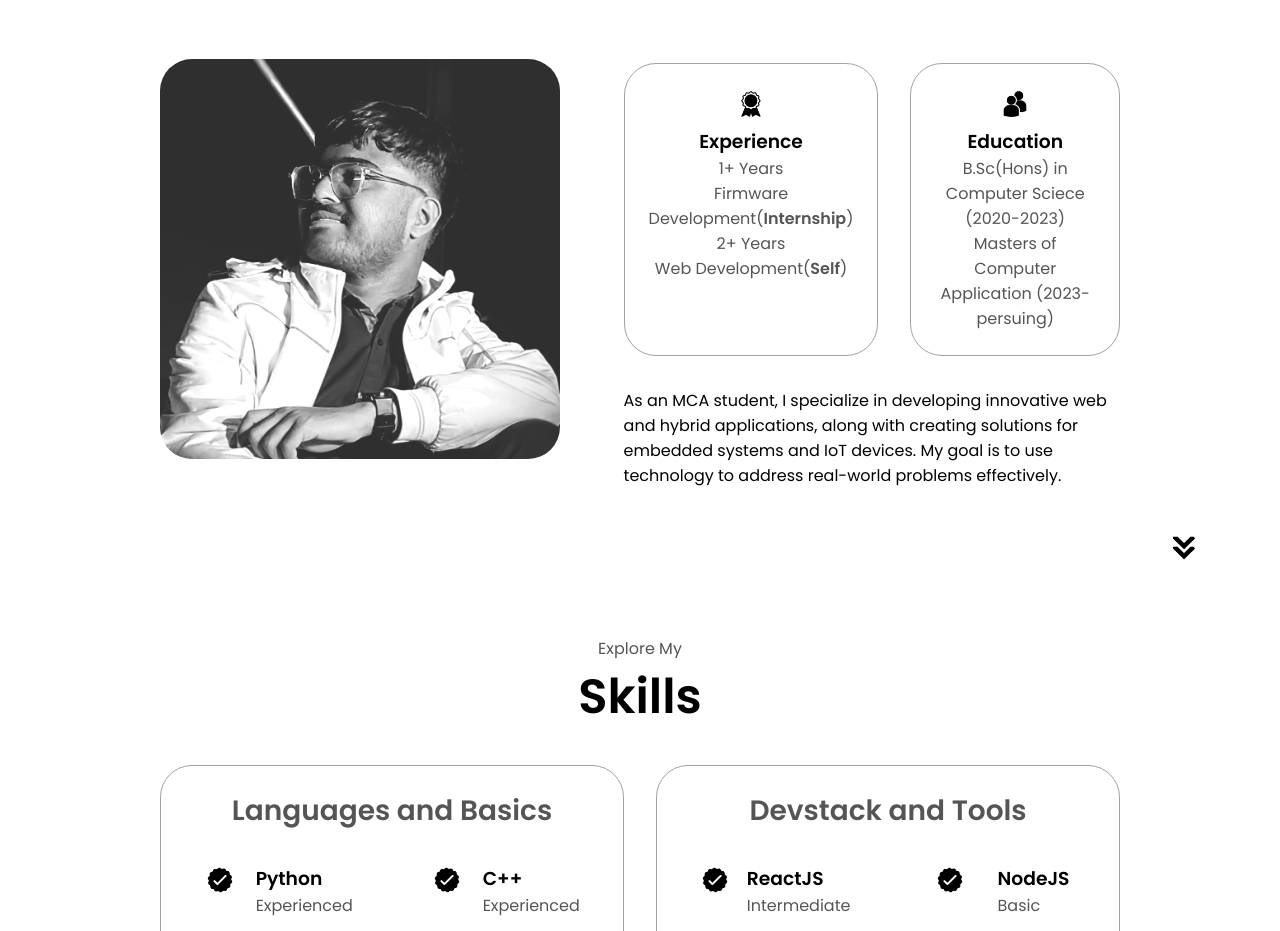
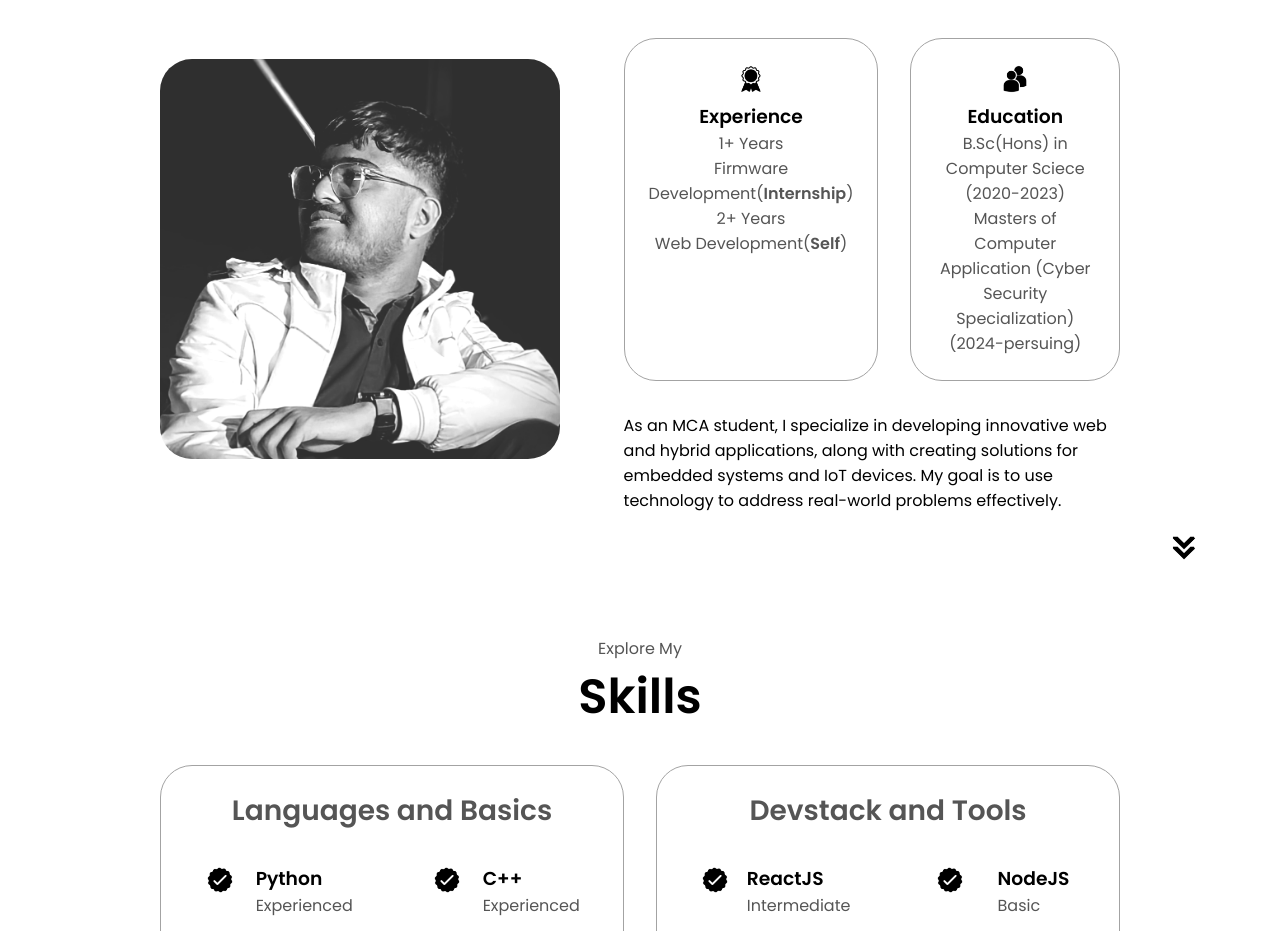
Before and after one commit to irohanthapa/html-css-js-portfolio-1, a plain HTML site: page index.html in a window 1280 px wide. Shown: the part 1060-1991 px from the top of the page. Drawn offline with Linux system fonts and the light colour scheme.

Commit message:
chabges to mca done

```diff
--- a/index.html
+++ b/index.html
@@ -117,7 +117,7 @@
               <h3>Education</h3>
               <p>
                 B.Sc(Hons) in Computer Sciece <br>(2020-2023) <br />Masters of Computer
-                Application (2023-persuing)
+                Application (Cyber Security Specialization) (2024-persuing)
               </p>
             </div>
           </div>
```
